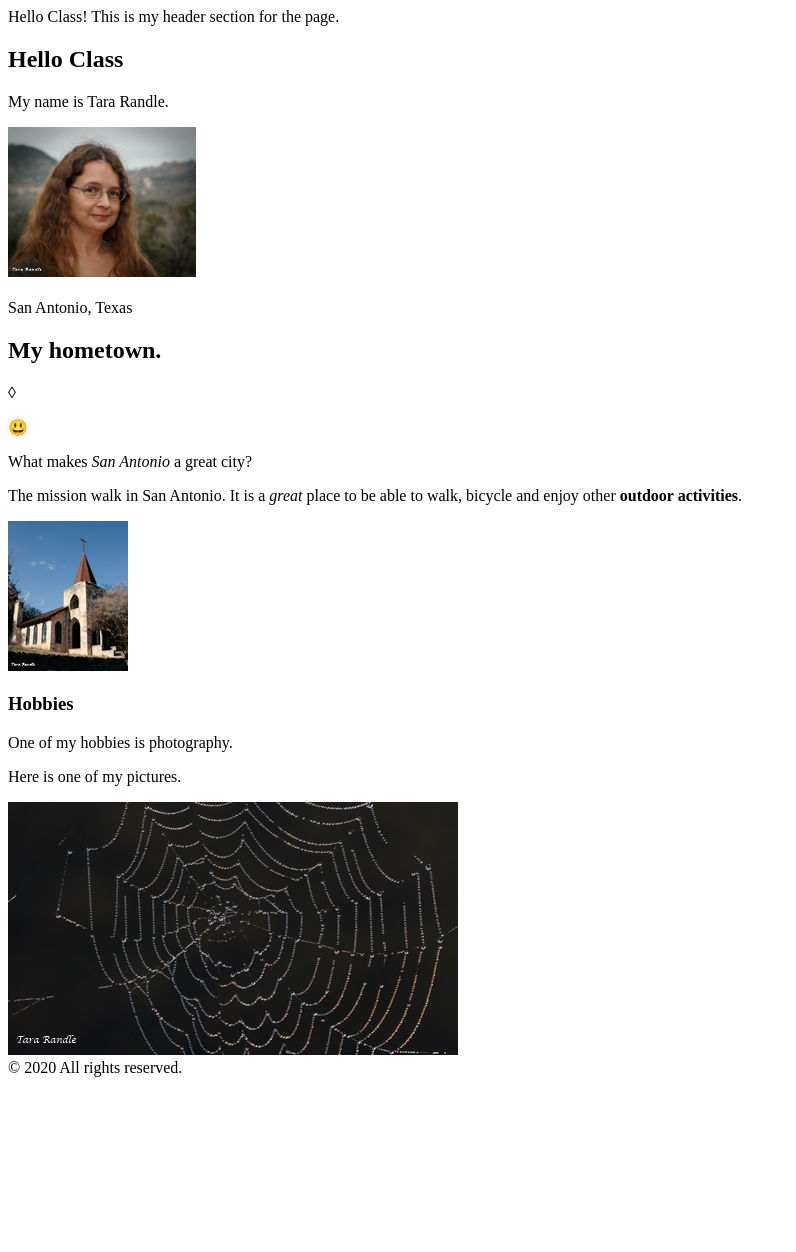
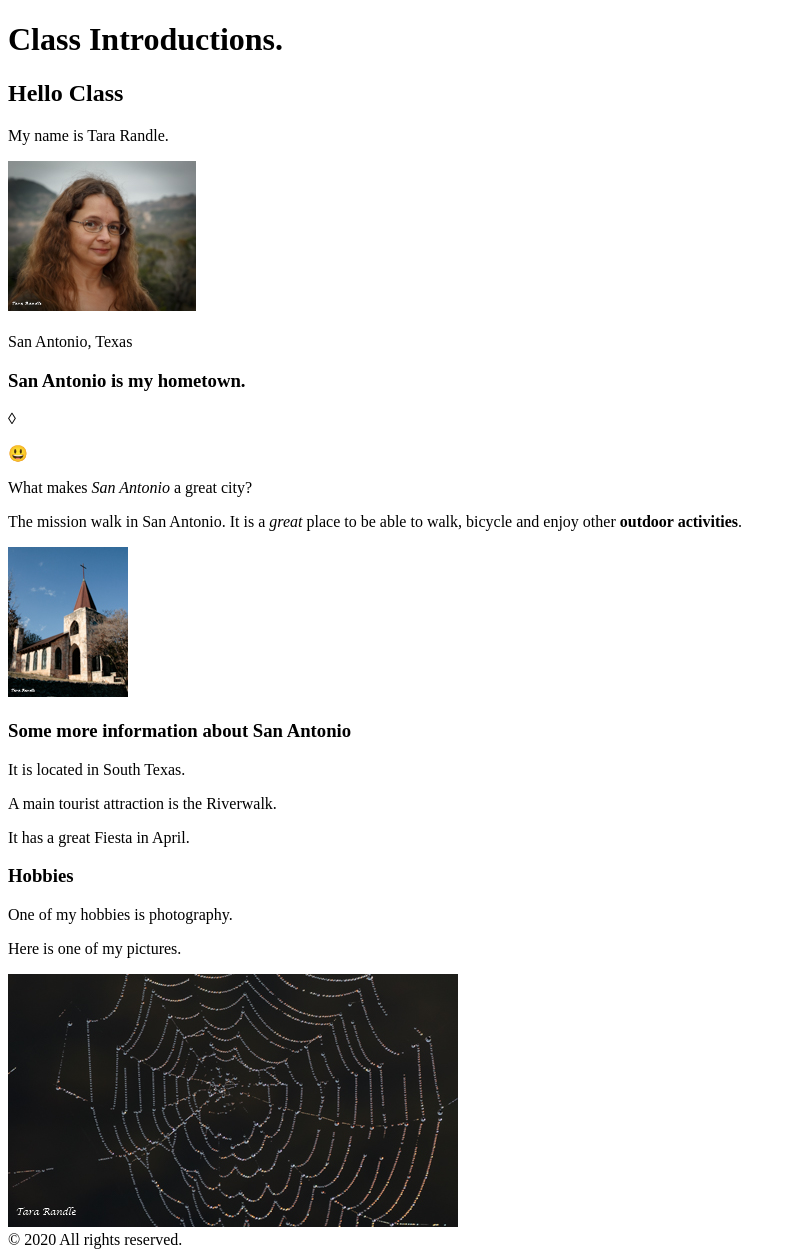
Before and after one commit to tmrandle/html2again, a plain HTML site: page index.html in a window 1280 px wide. Shown: the whole page, without its empty margins (0-796 px from the left). Before the commit the page ends 1085 px from the top, so only its background shows below. Drawn offline with Linux system fonts and the light colour scheme.

Commit message:
Update index.html

```diff
--- a/index.html
+++ b/index.html
@@ -6,13 +6,15 @@
 </head>
 
 <body>
-	<div id= "mainWrapper">
-		<!--This is the division that holds the page together-->
-		<header>Hello Class! This is my header section for the page.</header>
-		<nav></nav>
+	<div id= "mainWrapper"><!--This is the division that holds the page together-->
+
+		<header>
+			<h1>Class Introductions.</h1>
+			<nav></nav>
+		</header>
 
 		<section><!--This section is the introductions-->
-		  <h1>Hello Class</h1>
+		  <h2>Hello Class</h2>
 		  <p>My name is Tara Randle.</p>
 		  <img src="images/trandle2.jpg" alt="Profile Picture"><br><br>
 		</section>
@@ -20,12 +22,19 @@
 		<section> <!--This section will be about San Antonio-->
 	      <article>
 		    <header>San Antonio, Texas</header>
-			  <h2>My hometown.</h2><p>&#9674;</p><p>&#128515;</p>
+			  <h3>San Antonio is my hometown.</h3><p>&#9674;</p><p>&#128515;</p>
 			  <p>What makes <i>San Antonio</i> a great city?</p>
 			  <p>The mission walk in San Antonio.  It is a <em>great</em> place to be able to walk, bicycle and enjoy other <b>outdoor activities</b>.</p>
 			  <img src="images/mission2.jpg" alt="a picture of a mission">
 		  </article>
 		</section>
+
+		<aside>
+			<h3>Some more information about San Antonio</h3>
+			<p>It is located in South Texas.</p>
+			<p>A main tourist attraction is the Riverwalk.</p>
+			<p>It has a great Fiesta in April.</p>
+		</aside>
 
 		<section><!--This section will be for hobbies-->
 			<article>
@@ -34,7 +43,6 @@
 			  <p>Here is one of my pictures.</p>
 			  <img src="images/spiderweb2.jpg" atl="Spiderweb">
 			</article>
-
 		</section>
 
 
```
